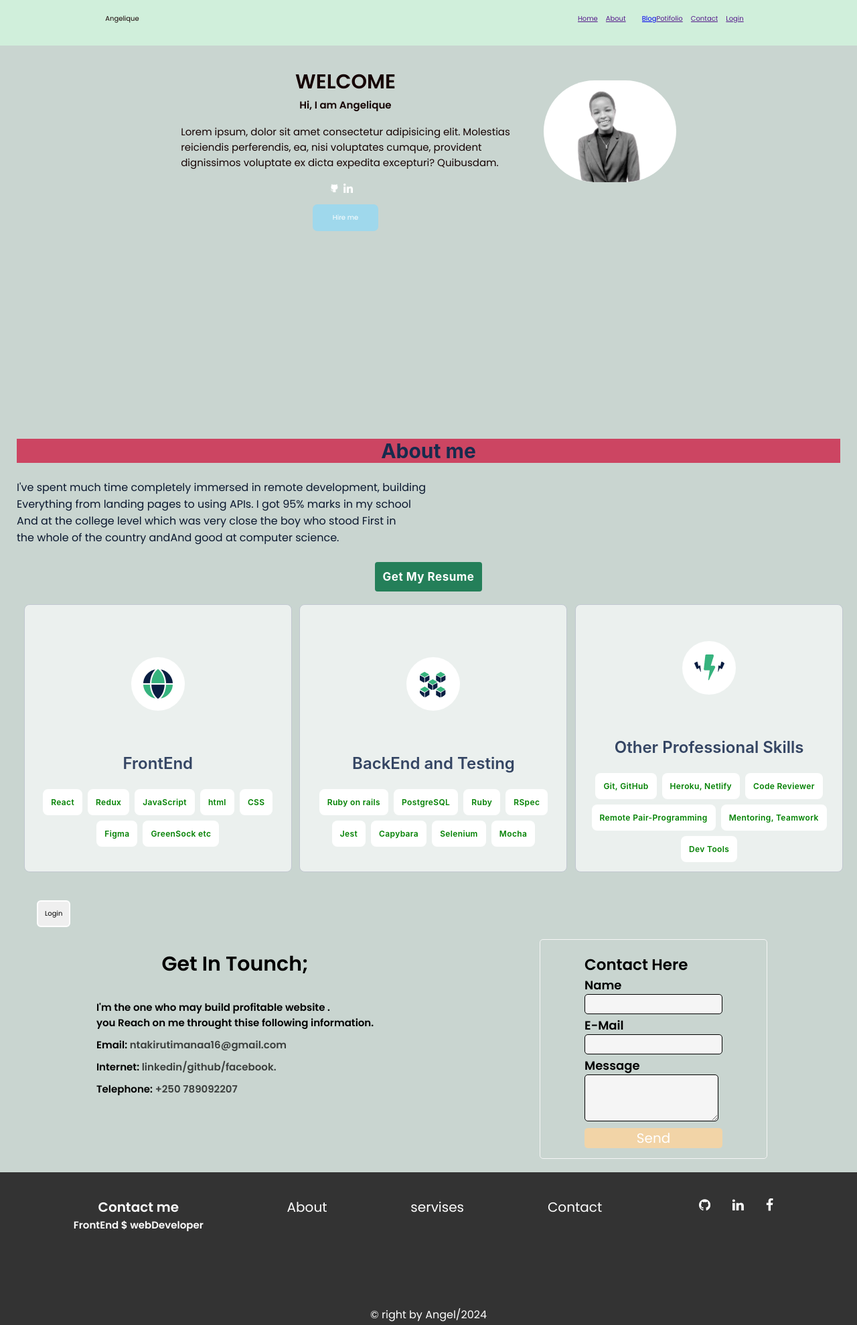
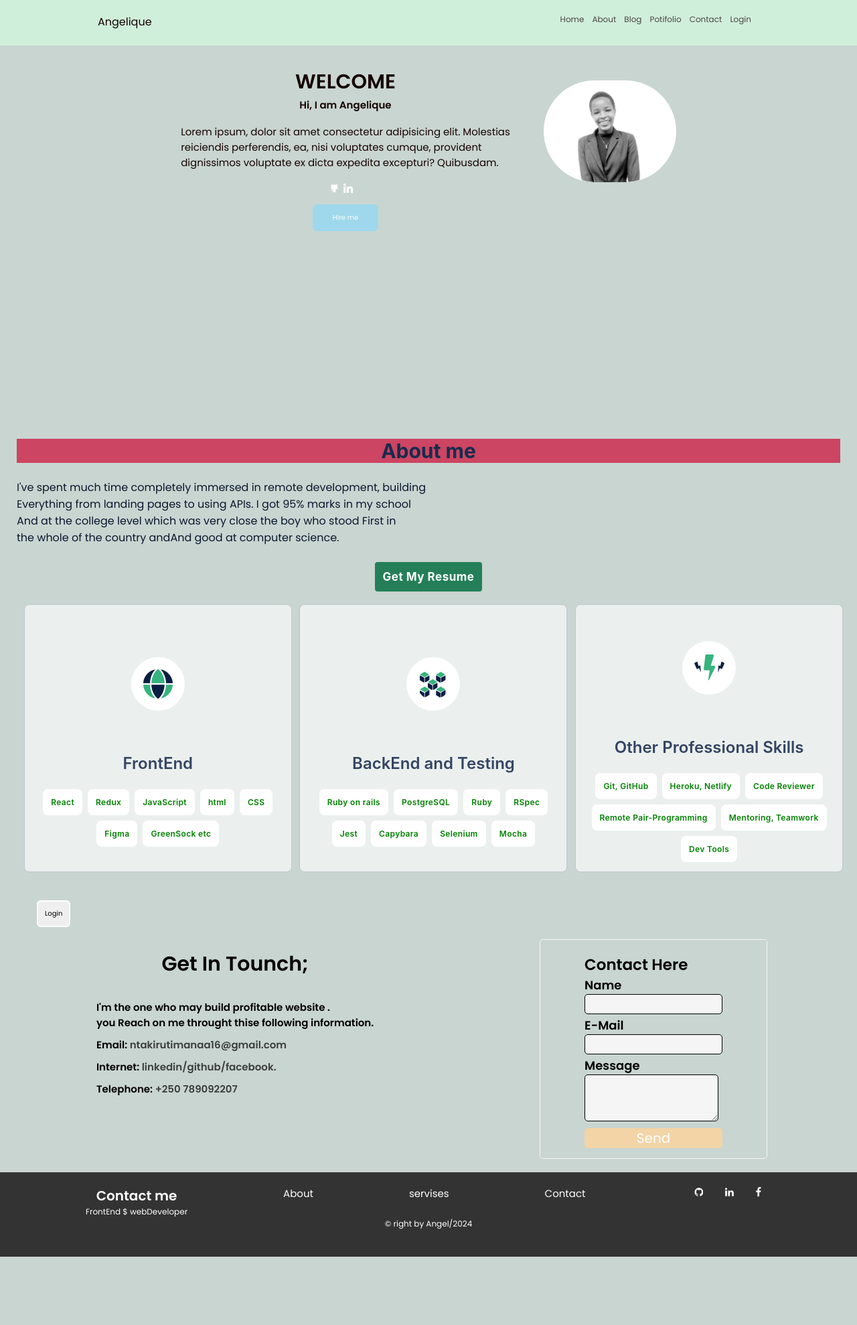
Before and after one commit to ntakirutimana215/My-brand, a plain HTML site: page index.html in a window 1280 px wide. Shown: the whole page at 67% size. After the commit the page ends 1876 px from the top, so only its background shows below. Drawn offline with Linux system fonts and the light colour scheme.

Commit message:
new changes

```diff
--- a/index.html
+++ b/index.html
@@ -13,14 +13,14 @@
   <body>
     <header>
       <div class="container header">
-        <div>Angelique</div>
+        <div class="namee">Angelique</div>
         <div class="menu">
           <img src="/Angle-porfolio/img/phots.png" alt="" />
         </div>
         <ul class="nav__list">
           <li class="nav__item"><a href="">Home</a></li>
           <li class="nav__item"><a href="">About</a></li>
-          <li class="nav__item"></li><a href="blog.html">Blog</a></li>
+          <li class="nav__item"><a href="blog.html">Blog</a>
           <li class="nav__item"><a href="">Potifolio</a></li>
           <li class="nav__item"><a href="">Contact</a></li>
           <li class="nav__item"><a href="">Login</a></li>
--- a/styles.css
+++ b/styles.css
@@ -40,11 +40,14 @@ header {
   margin-right: 12px;
   cursor: pointer;
 }
-/* /* .container {
-  padding-left: 100px;
-  padding-right: 100px;
-} */
-
+.namee {
+  font-size: 16px;
+}
+.nav__list li a {
+  text-decoration: none;
+  color: #4A4540;
+  font-size: 12px;
+}
 .hamburger {
   display: none;
   cursor: pointer;
@@ -56,7 +59,7 @@ header {
   margin: 5px auto;
   -webkit-transition: all 0.3s ease-in-out;
   transition: all 0.3s ease-in-out;
-  background-color: white;
+  background-color: black;
 }
 .hero_info {
   text-align: center;
@@ -257,222 +260,7 @@ section {
   font-size: 12px;
 }
 
-/* *****Responsivenesss */
-/*
-@media screen and (max-width: 910px) {
-  body {
-    max-width: 910px;
-    display: flex;
-    flex-direction: column;
-    background-color: #42526e;
-  }
-  .containergridbody{
- display: flex;
- flex-direction: column;
-  width: 100%;
-  height: 100vh;
-  text-align: center;
-  align-items: center;
-  margin-top: 100px;
-  font-size: 40px;
 
-}
-.aboutme {
-  display: flex;
-  flex-direction: column;
-  text-align: start;
-  justify-content: center;
-  align-items: center;
-  margin-left: 30px;
-  margin-bottom: 50px;
-  color: rgb(57, 72, 241);
-  background-color: white;
-  font-size: 30px;
-}
-.grid {
-  display: flex;
-  flex-direction: column;
-  text-align: center;
-  align-items: center;
-  margin-bottom: 40px;
-  margin-right: 15px;
-  margin-left: 15px;
-
-}
-
-
-#icons {
-  text-align: start;
-  margin-bottom: 20px;
-  margin-left: 10px;
-}
-.contme {
-  text-align: center;
-  font-size: 30px;
-}
-}
-
-
-@media screen and (max-width: 676px) {
-  .menu img {
-    visibility: visible;
-    display: block;
-    position: relative;
-    left: 250px;
-  }
-  .header ul li {
-    visibility: hidden;
-  }
-
-
-    .aboutme {
-    display: flex;
-    flex-direction: column;
-    text-align: center;
-    justify-content: center;
-    align-items: center;
-    margin-bottom: 30pxpx;
-    margin-right: 20px;
-    border-radius: 15px;
-}
-}
-@media screen and (max-width: 475px) {
-  .image {
-    margin-left: -10px;
-    margin-top: 5px;
-  }
-  .image img {
-    background-color: white;
-
-    border-radius: 50%;
-   float: right;
-    width: 150%;
-    height: 150%;
-    margin-top: 3px;
-
-
-  }
-  .Hero_hire {
-   padding: 12px 15px;
-  border-radius: 7px;
-  margin-bottom: 30px;
-  margin-top: 30px;
-  border: none;
-  color: rgb(144, 180, 240);
-  cursor: pointer;
-  border: solid 2px  #150303;
-  padding-left: 30px;
-  padding-right: 30px;
-  text-align: start;
-}
-
-  .containergridbody{
- display: flex;
- flex-direction: column;
-  width: 100%;
-  height: 100vh;
-  text-align: center;
-  align-items: center;
-  margin-top: 100px;
-  font-size: 30px;
-}
-.Hero_welcome {
-  font-weight: bold;
-  font-size: 30px;
-  color:#fff;
-   text-align: center;
-  margin-bottom: 10px;
-}
-.Hero_p{
-  font-size: 23px;
-}
-.icons{
-  text-align: start;
-  width: 30px;
-  height: 20px;
-}
-
-
-#icons {
-  text-align: start;
-  margin-bottom: 20px;
-  margin-left: 10px;
-  font-size: 10px;
-}
-.contme {
-  text-align: start;
-  font-size: 10px;
-}
-#contactme h2 {
-  color: #000;
-  font-family: var(--font);
-  font-size: 20px;
-  text-transform: capitalize;
-}
-
-.footere {
-  background-color: #333;
-  display: flex;
-  flex-direction: column;
-  text-align: start;
-  align-items: start;
-  border-radius: 10px;
- width: 475px;
-}
-.contme {
-  text-align: start;
-  font-size: 10px;
-
-}
-.contme h4 {
-  align-items: start;
-  font-size: 10px;
-  color: #000;
-}
-.links h4 {
-  color: #000;
-  font-size: 10px;
-}
-ul li {
-  list-style: none;
-  color: #fff;
-  text-align: start;
-}
-ul li a {
-  text-decoration: none;
-  color: #fff;
-  font-size: 10px;
-}}
- @media  screen and(max-width:247px) {
-    .footere {
-  background-color: #dc0f0f;
-  display: flex;
-  flex-direction: column;
-  text-align: start;
-  align-items: start;
-  border-radius: 10px;
-
-
-} */
-
-/* @media  screen and(max-width:768px) {
-  .body{
-    min-width: 768px;
-    background-color: #008552;
-  }
-  .aboutme {
-  display: flex;
-  flex-direction: column;
-  text-align: start;
-  justify-content: center;
-  align-items: center;
-  margin-left: 30px;
-  margin-bottom: 50px;
-  color: rgb(57, 72, 241);
-  background-color: white;
-  font-size: 40px;
-}
-} */
 
 .container-section {
   display: flex;
@@ -587,13 +375,13 @@ ul li a {
 
   display: flex;
   flex-wrap: wrap;
-  height: 200px;
+  height: auto;
   text-align: center;
   justify-content: space-evenly;
 }
 .link a {
   text-decoration: none;
-  font-size: 20px;
+  font-size: 15px;
   color: #fff;
 }
 .link h4 {
@@ -601,23 +389,24 @@ ul li a {
   color: #fff;
 }
 .link h6 {
-  font-size: 15px;
+  font-size: 12px;
+  font-weight: 100;
   color: #fff;
 }
 .link {
   margin-right: 15px;
-  margin-top: 37px;
+  margin-top: 20px;
 }
 #icons {
  margin-left: -10px;
-  margin-top: 37px;
+  margin-top: 20px;
 
 }
 
 #icons a {
   color: #fff;
   margin-top: 10px;
-  font-size: 20px;
+  font-size: 15px;
   margin-left: 30px;
 }
 #menu button {
@@ -635,13 +424,12 @@ ul li a {
   text-align: center;
   align-items: center;
   color: #fff;
-   margin-bottom: 10px;
+
 
 }
 #copy p{
- font-size: 16px;
- margin-bottom: 30px;
-
+ font-size: 12px;
+ margin-bottom: 20px;
 
 }
 @media screen and (max-width: 400px) {
@@ -682,10 +470,20 @@ ul li a {
     font-size: 16px;
   }
 }
-@media screen and (max-width: 458px) {
+@media screen and (max-width: 768px) {
   .footere {
     flex-direction: column;
-    font-size: 12px;
+    height: auto;
+    align-items: center;
+    justify-content: center;
+  }
+
+  .link {
+    margin: 10px 0;
+  }
+
+  #icons {
+    margin: 10px 0;
   }
 }
 /* @media screen and (max-width: 360px) {
```
